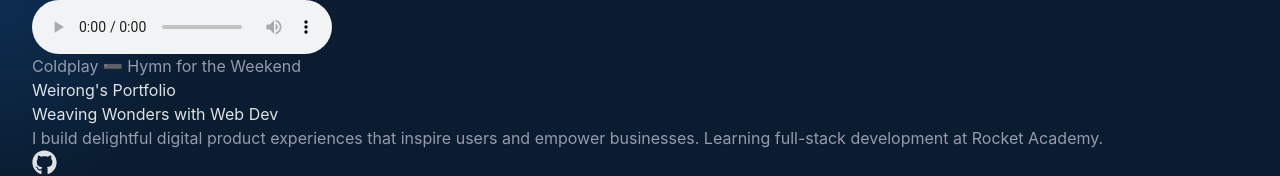
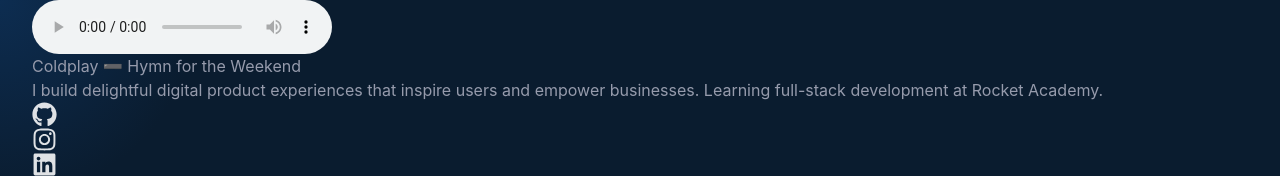
Before and after one commit to LAMEfreak/portfolio-website, a React (Vite) app: page / in a window 1280 px wide. Shown: the top 176 px of the page. Built offline with nearby package versions, Linux system fonts and the light colour scheme.

Commit message:
Refactor code

```diff
--- a/src/components/Hero.jsx
+++ b/src/components/Hero.jsx
@@ -3,18 +3,16 @@
 
 import PropTypes from "prop-types";
 
-const Hero = ({ heroTitle, heroSubtitle, description }) => {
-
-
+const Hero = ({ title, subtitle, description }) => {
   return (
     <>
       <div className="md:pt-[35vh] pt-[30vh]">
         <div className="mb-[40vh] flex flex-col items-center">
           <h1 className="text-3xl font-semibold text-cyan-300 md:text-6xl text-center leading-snug">
-            {heroTitle}
+            {title}
           </h1>
           <h2 className="text-3xl md:text-4xl font-medium my-8 text-center leading-snug">
-            {heroSubtitle}
+            {subtitle}
           </h2>
           <p className="max-w-xl mb-8 text-center">{description}</p>
           <div className="flex gap-6">
@@ -66,8 +64,8 @@
 };
 
 Hero.propTypes = {
-  heroTitle: PropTypes.string.isRequired,
-  heroSubtitle: PropTypes.string.isRequired,
+  title: PropTypes.string.isRequired,
+  subtitle: PropTypes.string.isRequired,
   description: PropTypes.string.isRequired,
 };
 export default Hero;
```
